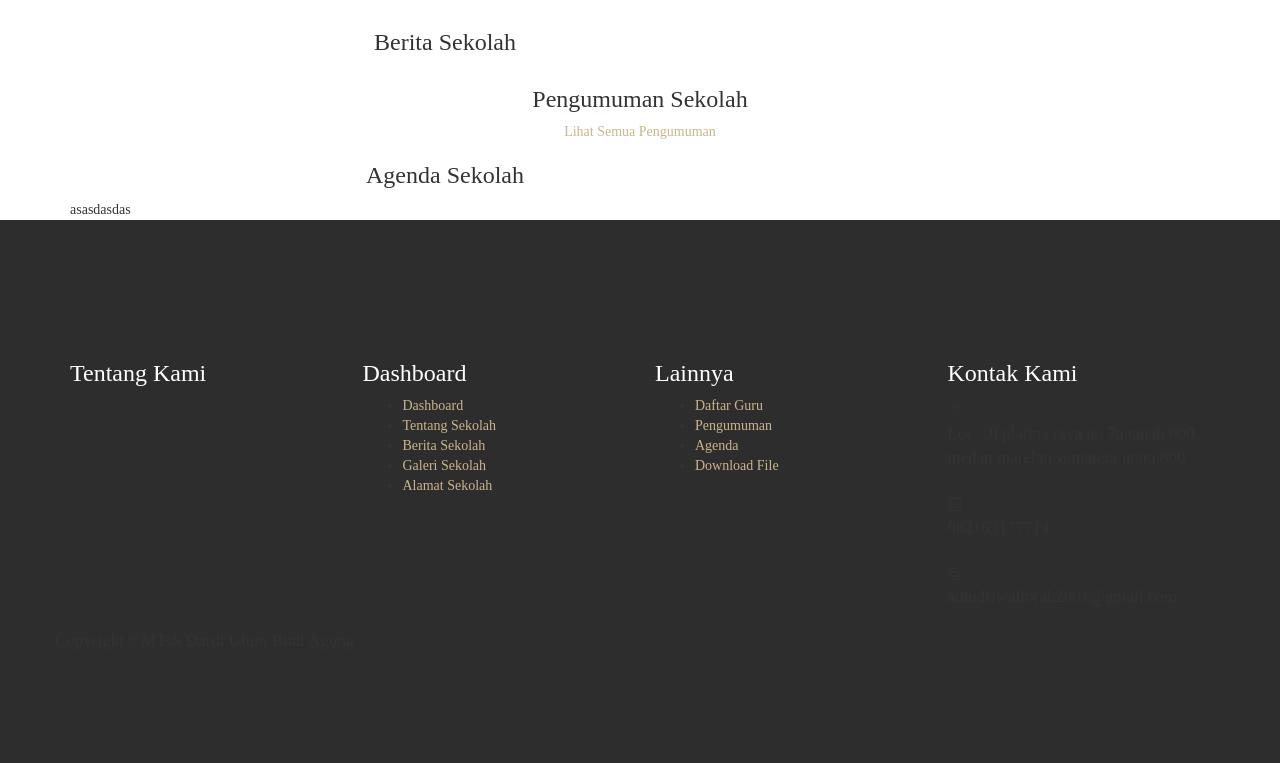
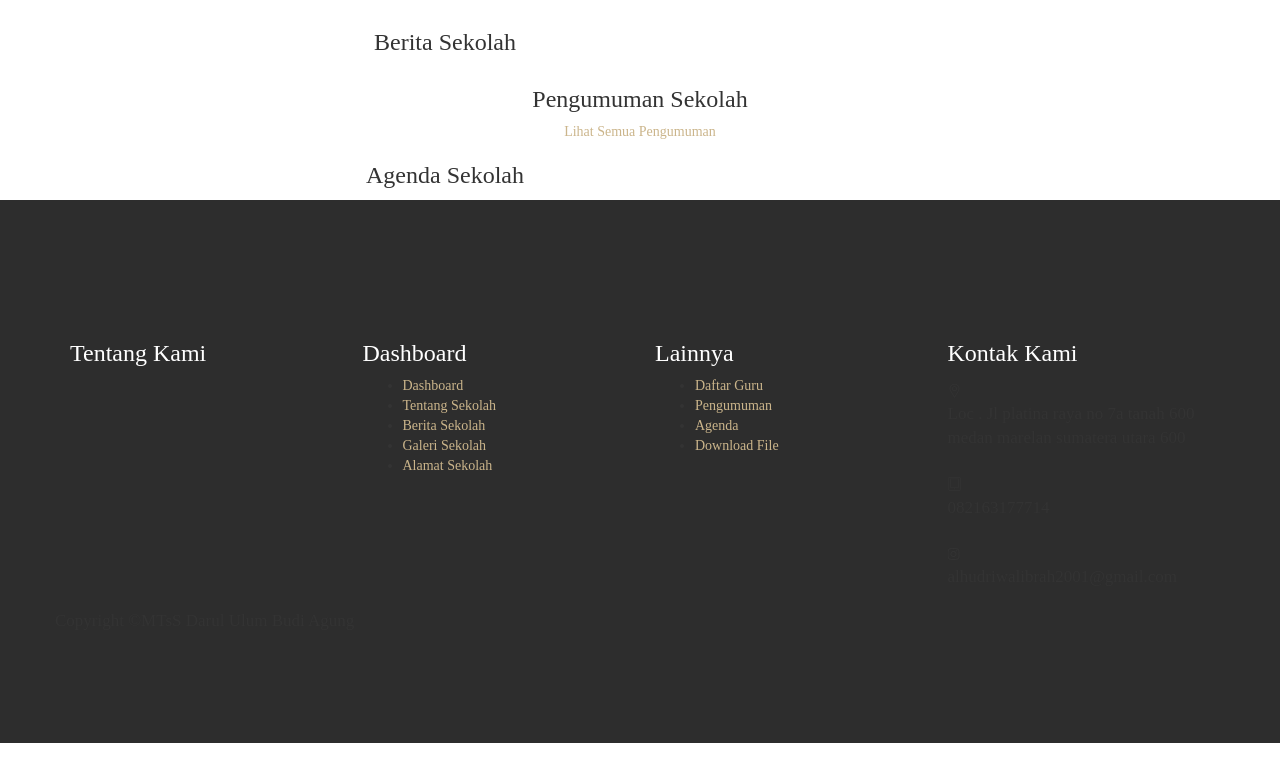
Before and after one commit to WahyuSofianda/sisfosekolah, a CodeIgniter app: page /database/ in a window 1280 px wide. Shown: the part 471-1234 px from the top of the page. Run offline with CodeIgniter, Linux system fonts and the light colour scheme; data that the repository does not hold is empty; some libraries are stand-ins or nearby versions.

Commit message:
Update v_home.php

```diff
--- a/application/views/depan/v_home.php
+++ b/application/views/depan/v_home.php
@@ -157,6 +157,6 @@ function limit_words($string, $word_limit)
                     </div>
                 <?php endforeach; ?>
             </div>
-        </div>asasdasdas
+        </div>
     </div>
 </div>
```
